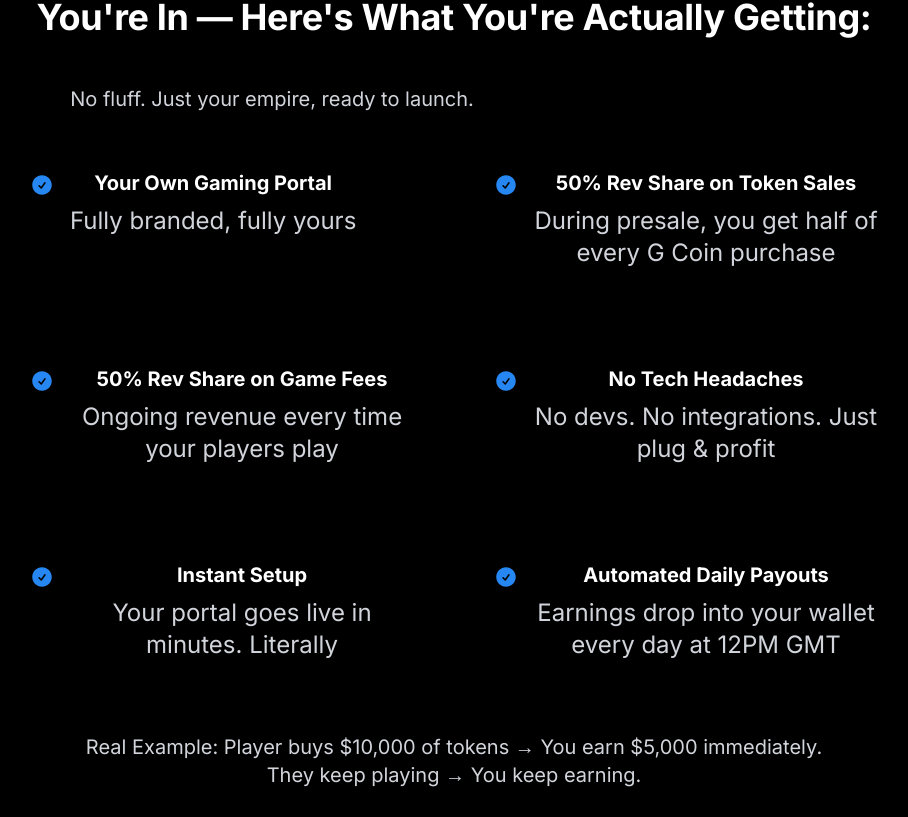
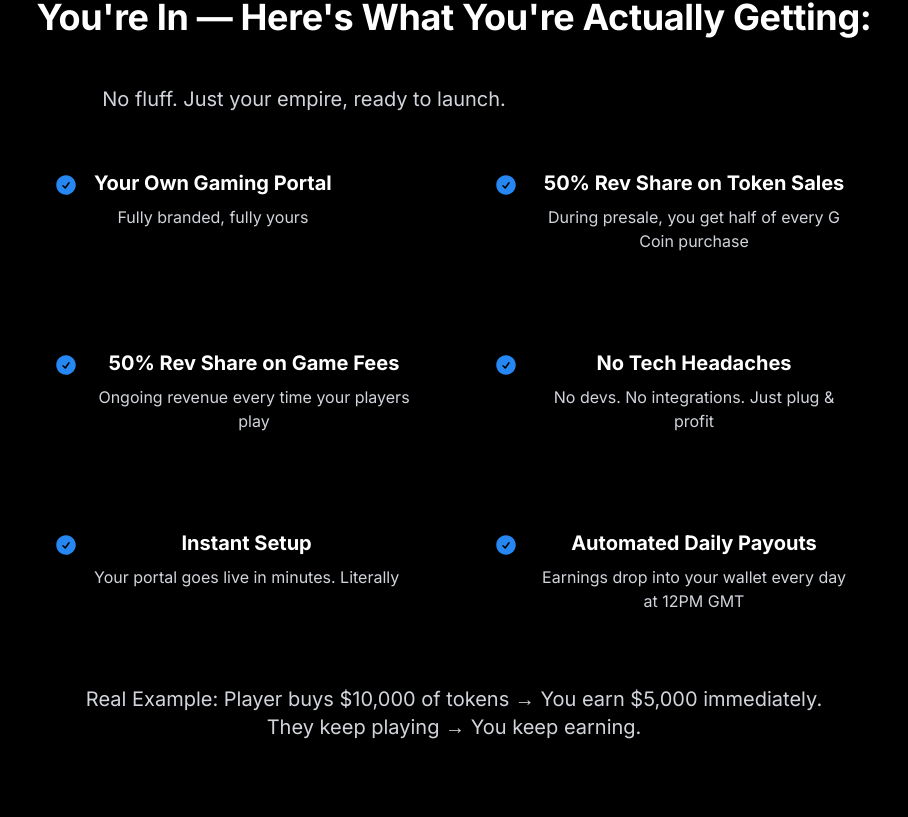
Before and after one commit to shauliAharon/btb-microsite, a React (Vite) app: page /signup in a window 1280 px wide. Shown: the part 2043-2860 px from the top of the page, without its empty margins (186-1094 px from the left). Built offline with nearby package versions, Linux system fonts and the light colour scheme.

Commit message:
Fix responsive

```diff
--- a/src/components/Layout.tsx
+++ b/src/components/Layout.tsx
@@ -7,13 +7,15 @@ interface LayoutProps {
 
 export default function Layout({ children }: LayoutProps) {
   return (
-    <div className="min-h-screen bg-btb-black text-white ">
+    <div className="min-h-screen bg-btb-black text-white">
       <StickyHeader />
-      <main className="pt-20">{children}</main>
+      <main className="pt-16 sm:pt-20 px-4 sm:px-6 lg:px-8">{children}</main>
 
-      <footer className="bg-black/90 py-8 mt-20">
+      <footer className="bg-black/90 py-6 sm:py-8 mt-16 sm:mt-20">
         <div className="flex justify-center text-gray-400 px-4">
-          <p>© 2025 Be The Boss. All rights reserved.</p>
+          <p className="text-sm sm:text-base">
+            © 2025 Be The Boss. All rights reserved.
+          </p>
         </div>
       </footer>
     </div>
--- a/src/components/RegistrationForm.tsx
+++ b/src/components/RegistrationForm.tsx
@@ -81,7 +81,7 @@ export default function RegistrationForm({ onSubmit }: RegistrationFormProps) {
       <div>
         <label
           htmlFor="walletAddress"
-          className="block text-sm font-medium text-gray-300 mb-2"
+          className="block text-sm sm:text-base font-medium text-gray-300 mb-2"
         >
           Wallet Address
         </label>
@@ -92,15 +92,15 @@ export default function RegistrationForm({ onSubmit }: RegistrationFormProps) {
           value={formData.walletAddress}
           onChange={handleChange}
           required
-          className="w-full px-4 py-3 bg-black/50 border border-gray-700 rounded-lg focus:ring-2 focus:ring-btb-gold focus:border-transparent text-white placeholder-gray-400"
+          className="w-full px-3 sm:px-4 py-2 sm:py-3 bg-black/50 border border-gray-700 rounded-lg focus:ring-2 focus:ring-btb-gold focus:border-transparent text-white placeholder-gray-400 text-sm sm:text-base"
           placeholder="Enter your wallet address"
         />
       </div>
 
-      <div className="space-y-4">
+      <div className="space-y-3 sm:space-y-4">
         <button
           type="submit"
-          className="w-full bg-btb-gold text-black px-6 py-3 rounded-lg text-lg font-bold hover:bg-btb-neon transition-colors"
+          className="w-full bg-btb-gold text-black px-4 sm:px-6 py-2 sm:py-3 rounded-lg text-base sm:text-lg font-bold hover:bg-btb-neon transition-colors"
         >
           Submit Registration
         </button>
@@ -108,7 +108,7 @@ export default function RegistrationForm({ onSubmit }: RegistrationFormProps) {
         <button
           type="button"
           onClick={handlePayment}
-          className="w-full bg-btb-neon text-black px-6 py-3 rounded-lg text-lg font-bold hover:bg-btb-gold transition-colors"
+          className="w-full bg-btb-neon text-black px-4 sm:px-6 py-2 sm:py-3 rounded-lg text-base sm:text-lg font-bold hover:bg-btb-gold transition-colors"
         >
           Pay with GCoin
         </button>
--- a/src/components/StickyHeader.tsx
+++ b/src/components/StickyHeader.tsx
@@ -35,7 +35,7 @@ export default function StickyHeader() {
             {/* Mobile Menu Button */}
             <button
               onClick={() => setIsMobileMenuOpen(!isMobileMenuOpen)}
-              className="md:hidden text-white p-2"
+              className="md:hidden text-white p-2 hover:bg-black/20 rounded-lg transition-colors"
             >
               <svg
                 className="w-6 h-6"
@@ -67,13 +67,13 @@ export default function StickyHeader() {
                 <>
                   <RouterLink
                     to="/"
-                    className="text-gray-300 hover:text-btb-gold cursor-pointer"
+                    className="text-gray-300 hover:text-btb-gold cursor-pointer transition-colors"
                   >
                     Back
                   </RouterLink>
                   <button
                     onClick={() => setIsAuthModalOpen(true)}
-                    className="bg-btb-gold text-black px-4 py-2 rounded-lg font-bold hover:bg-btb-neon transition-colors"
+                    className="bg-btb-gold text-black px-4 py-2 rounded-lg font-bold hover:bg-btb-neon transition-colors text-sm sm:text-base"
                   >
                     Sign Up
                   </button>
@@ -84,7 +84,7 @@ export default function StickyHeader() {
                     to="mission"
                     smooth={true}
                     duration={800}
-                    className="text-gray-300 hover:text-btb-gold cursor-pointer"
+                    className="text-gray-300 hover:text-btb-gold cursor-pointer transition-colors"
                   >
                     Mission
                   </ScrollLink>
@@ -92,7 +92,7 @@ export default function StickyHeader() {
                     to="intro"
                     smooth={true}
                     duration={800}
-                    className="text-gray-300 hover:text-btb-gold cursor-pointer"
+                    className="text-gray-300 hover:text-btb-gold cursor-pointer transition-colors"
                   >
                     About
                   </ScrollLink>
@@ -100,7 +100,7 @@ export default function StickyHeader() {
                     to="benefits"
                     smooth={true}
                     duration={800}
-                    className="text-gray-300 hover:text-btb-gold cursor-pointer"
+                    className="text-gray-300 hover:text-btb-gold cursor-pointer transition-colors"
                   >
                     Benefits
                   </ScrollLink>
@@ -108,13 +108,13 @@ export default function StickyHeader() {
                     to="market"
                     smooth={true}
                     duration={800}
-                    className="text-gray-300 hover:text-btb-gold cursor-pointer"
+                    className="text-gray-300 hover:text-btb-gold cursor-pointer transition-colors"
                   >
                     Market
                   </ScrollLink>
                   <RouterLink
                     to="/signup"
-                    className="bg-btb-gold text-black px-4 py-2 rounded-lg font-bold hover:bg-btb-neon transition-colors"
+                    className="bg-btb-gold text-black px-4 py-2 rounded-lg font-bold hover:bg-btb-neon transition-colors text-sm sm:text-base"
                   >
                     Join Now
                   </RouterLink>
@@ -125,12 +125,12 @@ export default function StickyHeader() {
 
           {/* Mobile Menu */}
           {isMobileMenuOpen && (
-            <div className="md:hidden mt-4 space-y-4">
+            <div className="md:hidden mt-4 space-y-3 bg-black/90 p-4 rounded-lg">
               {isSignupPage ? (
                 <>
                   <RouterLink
                     to="/"
-                    className="block text-gray-300 hover:text-btb-gold cursor-pointer"
+                    className="block text-gray-300 hover:text-btb-gold cursor-pointer py-2 transition-colors"
                     onClick={() => setIsMobileMenuOpen(false)}
                   >
                     Back
@@ -140,7 +140,7 @@ export default function StickyHeader() {
                       setIsAuthModalOpen(true);
                       setIsMobileMenuOpen(false);
                     }}
-                    className="w-full bg-btb-gold text-black px-4 py-2 rounded-lg font-bold hover:bg-btb-neon transition-colors"
+                    className="w-full bg-btb-gold text-black px-4 py-2 rounded-lg font-bold hover:bg-btb-neon transition-colors text-sm sm:text-base"
                   >
                     Sign Up
                   </button>
@@ -151,7 +151,7 @@ export default function StickyHeader() {
                     to="mission"
                     smooth={true}
                     duration={800}
-                    className="block text-gray-300 hover:text-btb-gold cursor-pointer"
+                    className="block text-gray-300 hover:text-btb-gold cursor-pointer py-2 transition-colors"
                     onClick={() => setIsMobileMenuOpen(false)}
                   >
                     Mission
@@ -160,7 +160,7 @@ export default function StickyHeader() {
                     to="intro"
                     smooth={true}
                     duration={800}
-                    className="block text-gray-300 hover:text-btb-gold cursor-pointer"
+                    className="block text-gray-300 hover:text-btb-gold cursor-pointer py-2 transition-colors"
                     onClick={() => setIsMobileMenuOpen(false)}
                   >
                     About
@@ -169,7 +169,7 @@ export default function StickyHeader() {
                     to="benefits"
                     smooth={true}
                     duration={800}
-                    className="block text-gray-300 hover:text-btb-gold cursor-pointer"
+                    className="block text-gray-300 hover:text-btb-gold cursor-pointer py-2 transition-colors"
                     onClick={() => setIsMobileMenuOpen(false)}
                   >
                     Benefits
@@ -178,14 +178,14 @@ export default function StickyHeader() {
                     to="market"
                     smooth={true}
                     duration={800}
-                    className="block text-gray-300 hover:text-btb-gold cursor-pointer"
+                    className="block text-gray-300 hover:text-btb-gold cursor-pointer py-2 transition-colors"
                     onClick={() => setIsMobileMenuOpen(false)}
                   >
                     Market
                   </ScrollLink>
                   <RouterLink
                     to="/signup"
-                    className="block w-full bg-btb-gold text-black px-4 py-2 rounded-lg font-bold hover:bg-btb-neon transition-colors text-center"
+                    className="block w-full bg-btb-gold text-black px-4 py-2 rounded-lg font-bold hover:bg-btb-neon transition-colors text-center text-sm sm:text-base"
                     onClick={() => setIsMobileMenuOpen(false)}
                   >
                     Join Now
--- a/src/pages/SignUpPage.tsx
+++ b/src/pages/SignUpPage.tsx
@@ -121,7 +121,7 @@ export default function SignUpPage() {
         <p className="text-xl text-gray-300 text-center mb-8">
           No fluff. Just your empire, ready to launch.
         </p>
-        <div className="grid md:grid-cols-2 gap-8 max-w-4xl mx-auto">
+        <div className="grid grid-cols-1 sm:grid-cols-2 gap-4 sm:gap-8 max-w-4xl mx-auto px-4 sm:px-6">
           {[
             {
               title: "Your Own Gaming Portal",
@@ -155,12 +155,16 @@ export default function SignUpPage() {
               initial={{ opacity: 0, x: index % 2 === 0 ? -20 : 20 }}
               whileInView={{ opacity: 1, x: 0 }}
               viewport={{ once: true }}
-              className="flex items-start space-x-4 bg-black/50 p-6 rounded-lg"
+              className="flex items-start space-x-4 bg-black/50 p-4 sm:p-6 rounded-lg"
             >
-              <CheckCircleIcon className="w-6 h-6 text-btb-gold flex-shrink-0 mt-1" />
+              <CheckCircleIcon className="w-5 h-5 sm:w-6 sm:h-6 text-btb-gold flex-shrink-0 mt-1" />
               <div>
-                <h3 className="text-xl font-bold mb-2">{item.title}</h3>
-                <p className="text-gray-300">{item.description}</p>
+                <h3 className="text-lg sm:text-xl font-bold mb-2">
+                  {item.title}
+                </h3>
+                <p className="text-sm sm:text-base text-gray-300">
+                  {item.description}
+                </p>
               </div>
             </motion.div>
           ))}
--- a/src/styles/typography.css
+++ b/src/styles/typography.css
@@ -22,8 +22,16 @@
   }
 
   p {
-    @apply text-lg md:text-xl lg:text-2xl leading-relaxed mb-4;
+    @apply text-lg leading-relaxed mb-4;
     max-width: 65ch;
+  }
+
+  ul {
+    @apply text-lg leading-relaxed mb-4 space-y-2;
+  }
+
+  li {
+    @apply mb-2;
   }
 
   .text-large {
@@ -31,11 +39,11 @@
   }
 
   .text-small {
-    @apply text-lg md:text-xl leading-relaxed;
+    @apply text-lg leading-relaxed;
   }
 
   .text-caption {
-    @apply text-lg md:text-xl leading-relaxed text-btb-gold/80;
+    @apply text-lg leading-relaxed text-btb-gold/80;
   }
 }
 
@@ -50,15 +58,15 @@
   }
 
   .nav-link {
-    @apply text-lg md:text-xl font-medium hover:text-btb-gold transition-colors;
+    @apply text-lg font-medium hover:text-btb-gold transition-colors;
   }
 
   .hero-text {
-    @apply text-xl md:text-2xl lg:text-3xl leading-relaxed max-w-3xl mx-auto;
+    @apply text-lg leading-relaxed max-w-3xl mx-auto;
   }
 
   .feature-text {
-    @apply text-lg md:text-xl leading-relaxed mb-6;
+    @apply text-lg leading-relaxed mb-6;
   }
 }
 
@@ -68,7 +76,7 @@
 }
 
 .article-content p {
-  @apply mb-6 text-lg md:text-xl;
+  @apply mb-6 text-lg;
 }
 
 .article-content h2 {
@@ -82,7 +90,7 @@
 /* Improved button text */
 .btn-primary,
 .btn-secondary {
-  @apply tracking-wide text-lg;
+  @apply tracking-wide text-base sm:text-lg px-4 sm:px-8 py-2 sm:py-4;
   letter-spacing: 0.02em;
 }
 
@@ -90,9 +98,9 @@
 input,
 textarea,
 select {
-  @apply text-lg md:text-xl;
+  @apply text-base sm:text-lg;
 }
 
 label {
-  @apply text-lg md:text-xl font-medium mb-2 block;
+  @apply text-base sm:text-lg font-medium mb-2 block;
 }
```
